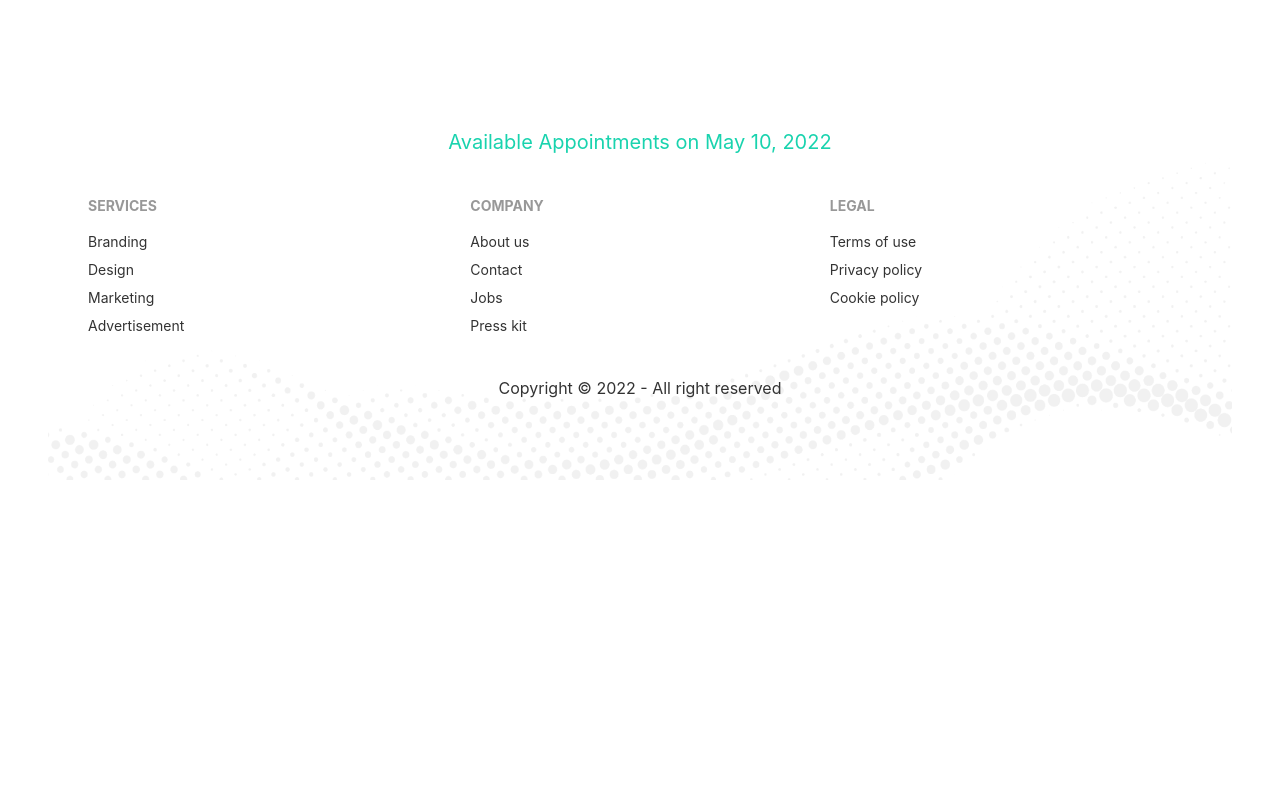
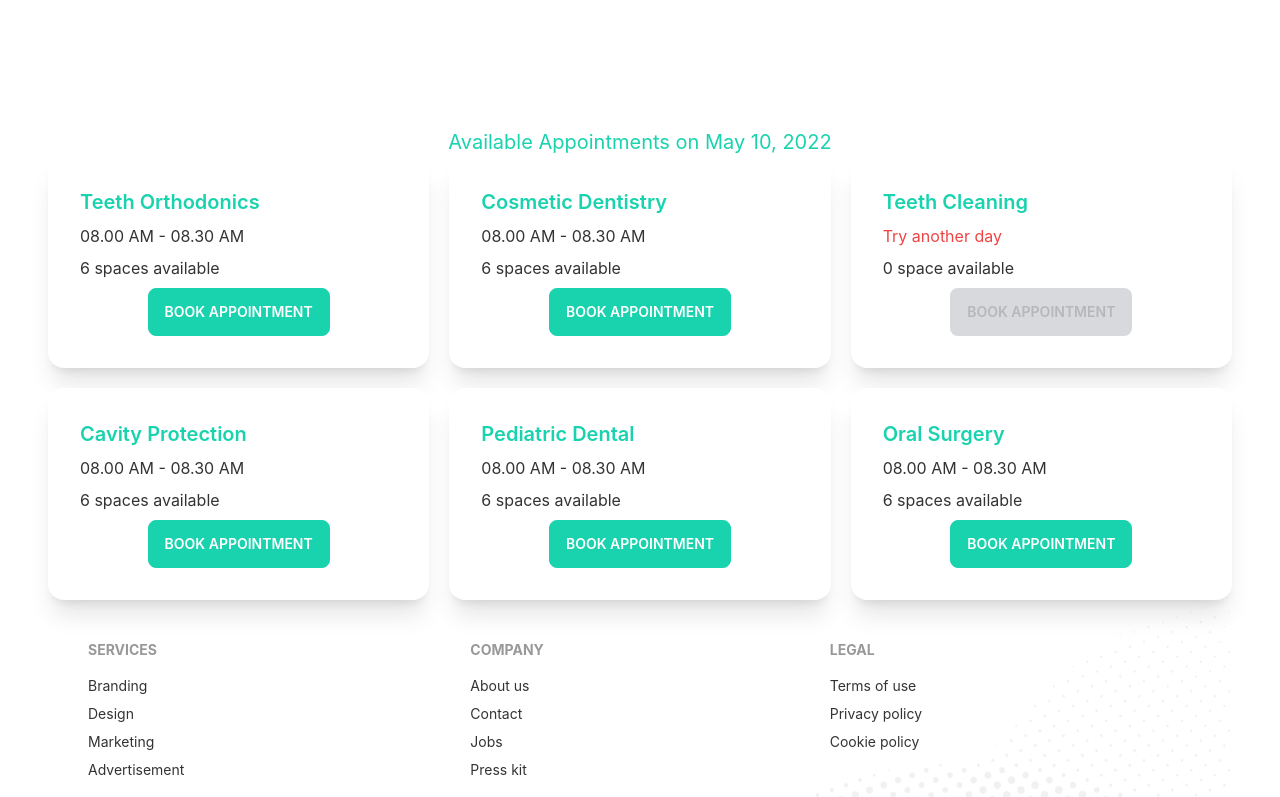
Before and after one commit to muhammadalaminwd/doctors-portal, a React (Create React App) app: page /appointment in a window 1280 px wide. Shown: the part 736-1533 px from the top of the page. Before the commit the page ends 1216 px from the top, so only its background shows below. Built offline with nearby package versions, Linux system fonts and the light colour scheme.

Commit message:
available appointment card done

```diff
--- a/public/services.json
+++ b/public/services.json
@@ -27,12 +27,7 @@
         "_id":3,
         "name": "Teeth Cleaning",
         "slots": [
-            "08.00 AM - 08.30 AM",
-            "09.00 AM - 09.30 AM",
-            "10.00 AM - 10.30 AM",
-            "11.00 AM - 11.30 AM",
-            "12.00 AM - 12.30 AM",
-            "01.00 AM - 08.30 AM"
+
         ]
     },
     {
--- a/src/Pages/Appointment/AvailableAppointment.js
+++ b/src/Pages/Appointment/AvailableAppointment.js
@@ -1,12 +1,32 @@
-import { format } from 'date-fns';
-import React from 'react';
+import { format } from "date-fns";
+import React, { useEffect, useState } from "react";
+import Service from "./Service";
 
-const AvailableAppointment = ({date}) => {
-    return (
-        <div>
-        <h4 className='text-xl text-secondary text-center'>Available Appointments on {format(date, 'PP')}</h4>
-        </div>
-    );
+const AvailableAppointment = ({ date }) => {
+  const [services, setServices] = useState([]);
+
+  useEffect(() => {
+    fetch("services.json")
+      .then((res) => res.json())
+      .then((data) => setServices(data));
+  }, []);
+  return (
+    <div>
+      <h4 className="text-xl text-secondary text-center">
+        Available Appointments on {format(date, "PP")}
+      </h4>
+
+      <div className="grid grid-cols-1 md:grid-cols-2 lg:grid-cols-3 gap-5">
+      {
+        services.map(service => <Service
+            key={service}
+            service = {service}
+            >
+            </Service>)
+      }
+      </div>
+    </div>
+  );
 };
 
 export default AvailableAppointment;
--- /dev/null
+++ b/src/Pages/Appointment/Service.js
@@ -0,0 +1,27 @@
+import React from "react";
+
+const Service = ({ service }) => {
+    const {name, slots} = service;
+  return (
+    <div class="card lg:max-w-lg bg-base-100 shadow-xl">
+      <div class="card-body">
+        <h2 class="card-title text-secondary">{name}</h2>
+        <p>
+        {
+            slots.length > 0
+            ?
+            <span>{slots[0]}</span>
+            :
+            <span className="text-red-500">Try another day</span>
+        }
+        </p>
+        <p>{slots.length} {slots.length >1 ? 'spaces' : 'space'} available</p>
+        <div class="card-actions justify-center">
+          <button disabled={slots.length===0} class="btn btn-secondary text-white uppercase">Book Appointment</button>
+        </div>
+      </div>
+    </div>
+  );
+};
+
+export default Service;
```
